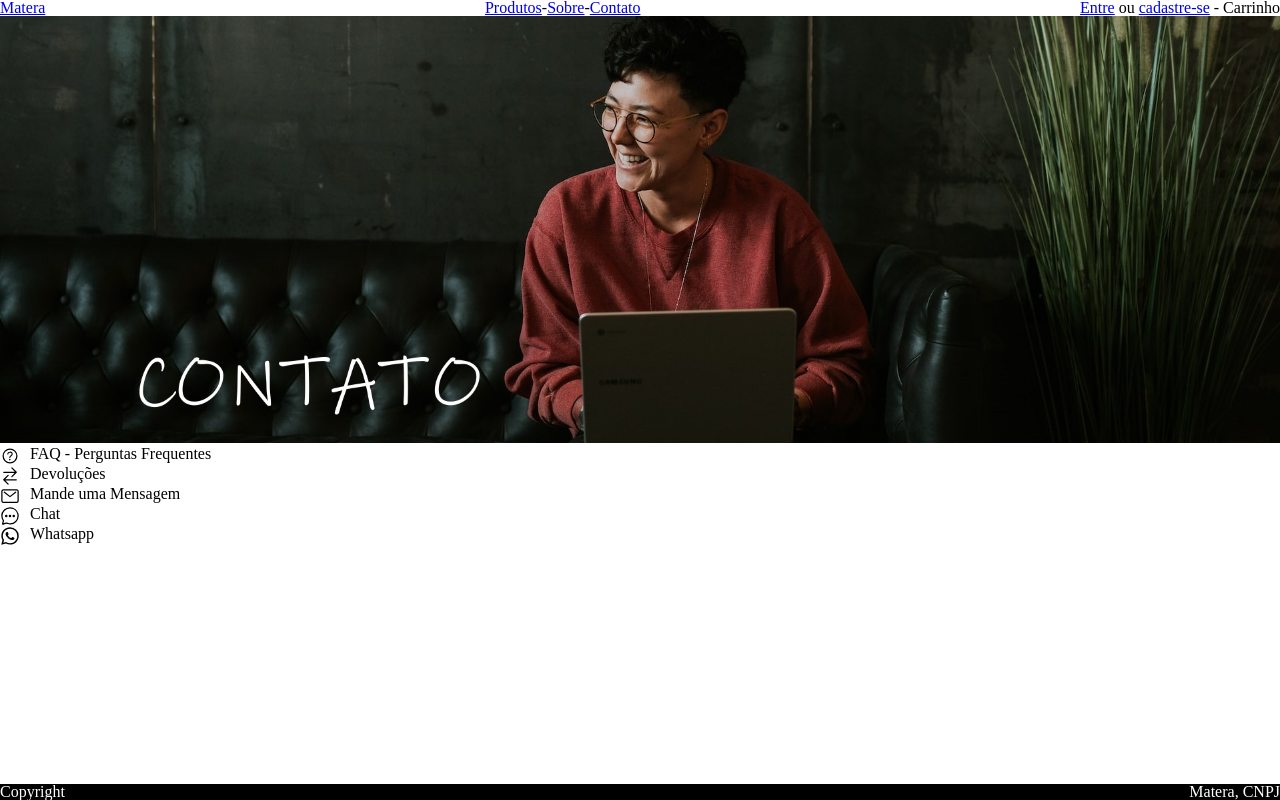
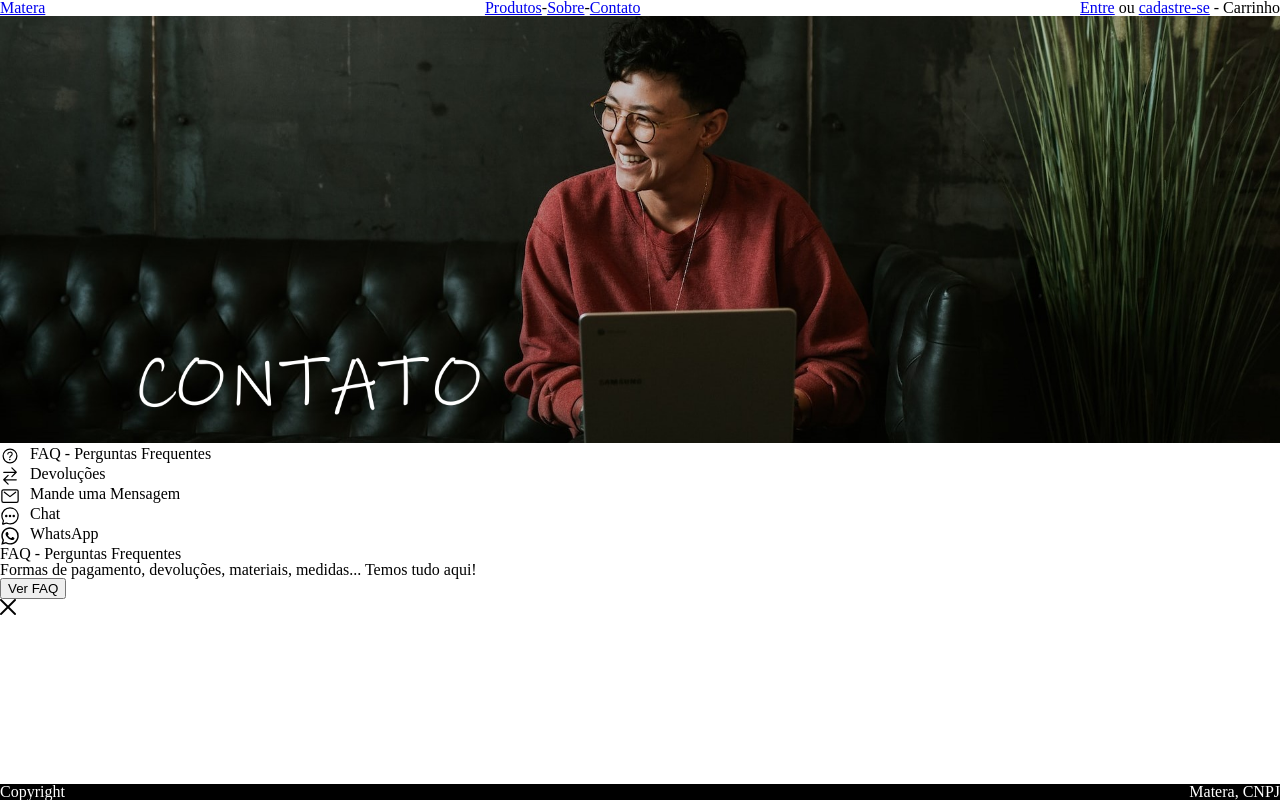
Before and after one commit to lcfernandez/driven-projeto15-matera-front, a React (Create React App) app: page /contato in a window 1280 px wide. Both pictures are taken after a click on the item "FAQ - Perguntas Frequentes". Built offline with nearby package versions, Linux system fonts and the light colour scheme.

Commit message:
feat: add main content of contact us page

```diff
--- a/src/assets/styles/ContactUsStyles.js
+++ b/src/assets/styles/ContactUsStyles.js
@@ -24,3 +24,9 @@ export const MenuList = styled.ul`
 export const DetailsContainer = styled.div``;
 
 export const MainContainer = styled.div``;
+
+export const HelpContainer = styled.div`
+    img {
+        width: 16px;
+    }
+`;
--- a/src/pages/ContactUsPage.js
+++ b/src/pages/ContactUsPage.js
@@ -4,47 +4,109 @@ import faq from "../assets/images/help-circle-outline.svg";
 import message from "../assets/images/mail-outline.svg"
 import whatsapp from "../assets/images/logo-whatsapp.svg";
 import swap from "../assets/images/swap-horizontal-outline.svg";
-import { ContactContainer, ContactImg, ContactTitle, MenuContainer, MenuList, DetailsContainer, MainContainer } from "../assets/styles/ContactUsStyles";
+import close from "../assets/images/close-outline.png"
+import { ContactContainer, ContactImg, ContactTitle, MenuContainer, MenuList, DetailsContainer, MainContainer, HelpContainer } from "../assets/styles/ContactUsStyles";
 import { useState } from "react";
 
 const ContactUsPage = () => {
+    const [help, setHelp] = useState(null);
 
-    const ShowHelpType = type => {
-        console.log(type);
+    const ShowHelpType = ({ type }) => {
+        if (type === "faq") {
+            return (
+                <HelpContainer>
+                    <div>
+                        <h2>FAQ - Perguntas Frequentes</h2>
+                        <p>Formas de pagamento, devoluções, materiais, medidas... Temos tudo aqui!</p>
+                        <button>Ver FAQ</button>
+                    </div>
+                    <img src={close} alt="ícone de fechar" />
+                </HelpContainer>
+            );
+        } else if (type === "changes") {
+            return (
+                <HelpContainer>
+                    <div>
+                        <h2>Devoluções</h2>
+                        <p>Solicite a sua devolução online.</p>
+                        <p>É muito mais fácil!</p>
+                        <button>Solicitar devolução</button>
+                    </div>
+                    <img src={close} alt="ícone de fechar" />
+                </HelpContainer>
+            );
+        } else if (type === "message") {
+            return (
+                <HelpContainer>
+                    <div>
+                        <h2>Mande uma Mensagem</h2>
+                        <p>Tire suas dúvidas sobre qualquer assunto.</p>
+                        <p>Retorno em até 1 dia últil.</p>
+                        <button>Enviar mensagem</button>
+                    </div>
+                    <img src={close} alt="ícone de fechar" />
+                </HelpContainer>
+            );
+        } else if (type === "chat") {
+            return (
+                <HelpContainer>
+                    <div>
+                        <h2>Chat</h2>
+                        <p>Fale com o nosso time!</p>
+                        <p>Segunda a Sexta: 08:00 - 22:00</p>
+                        <p>Sábado: 12:00 - 20:00</p>
+                        <button>Iniciar chat</button>
+                    </div>
+                    <img src={close} alt="ícone de fechar" />
+                </HelpContainer>
+            );
+        } else if (type === "whatsapp") {
+            return (
+                <HelpContainer>
+                    <div>
+                        <h2>whatsApp: (99) 9999-9999</h2>
+                        <p>Segunda a Sexta: 08:00 - 22:00</p>
+                        <p>Sábado: 12:00 - 20:00</p>
+                        <button>Iniciar conversa</button>
+                    </div>
+                    <img src={close} alt="ícone de fechar" />
+                </HelpContainer>
+            );
+        }
     };
 
 
     return (
         <ContactContainer>
-            <ContactImg src={contact} alt="foto de uma mulher com um notebook no colo"/>
+            <ContactImg src={contact} alt="foto de uma mulher com um notebook no colo" />
             <ContactTitle />
             <MainContainer>
                 <MenuContainer>
                     <MenuList>
-                        <li onClick={e => ShowHelpType("faq")}>
+                        <li onClick={e => setHelp("faq")}>
                             <img src={faq} alt="ícone de ajuda" />
                             <p>FAQ - Perguntas Frequentes</p>
                         </li>
-                        <li onClick={e => ShowHelpType("changes")}>
+                        <li onClick={e => setHelp("changes")}>
                             <img src={swap} alt="ícone de troca" />
                             <p>Devoluções</p>
                         </li>
-                        <li onClick={e => ShowHelpType("message")}>
+                        <li onClick={e => setHelp("message")}>
                             <img src={message} alt="ícone de e-mail" />
                             <p>Mande uma Mensagem</p>
                         </li>
-                        <li onClick={e => ShowHelpType("chat")}>
+                        <li onClick={e => setHelp("chat")}>
                             <img src={chat} alt="ícone de chat" />
                             <p>Chat</p>
                         </li>
-                        <li onClick={e => ShowHelpType("whatsapp")}>
+                        <li onClick={e => setHelp("whatsapp")}>
                             <img src={whatsapp} alt="ícone do whatsapp" />
-                            <p>Whatsapp</p>
+                            <p>WhatsApp</p>
                         </li>
                     </MenuList>
                 </MenuContainer>
                 <DetailsContainer>
-
+                    <ShowHelpType type={help} />
                 </DetailsContainer>
             </MainContainer>
 
```
